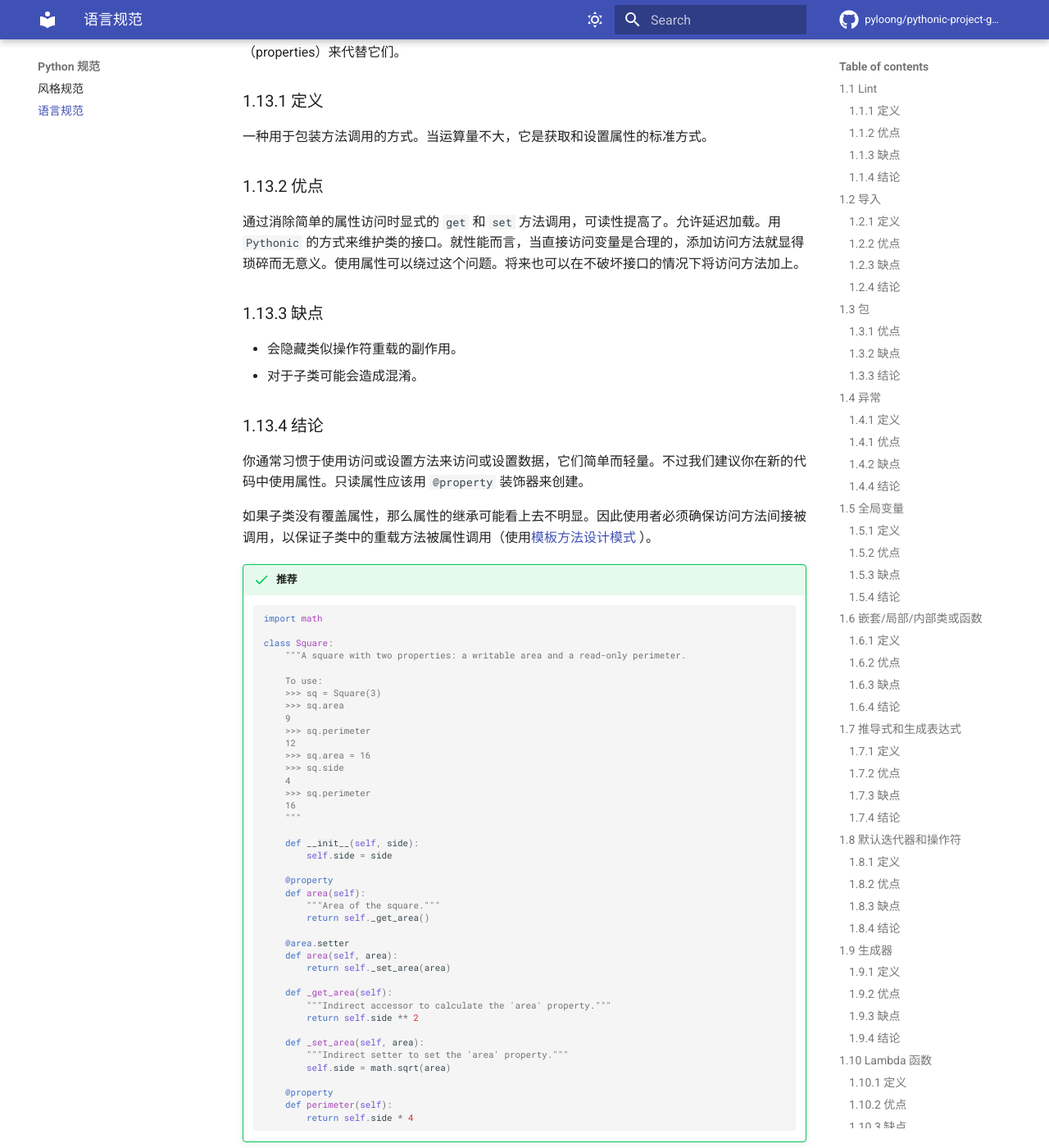
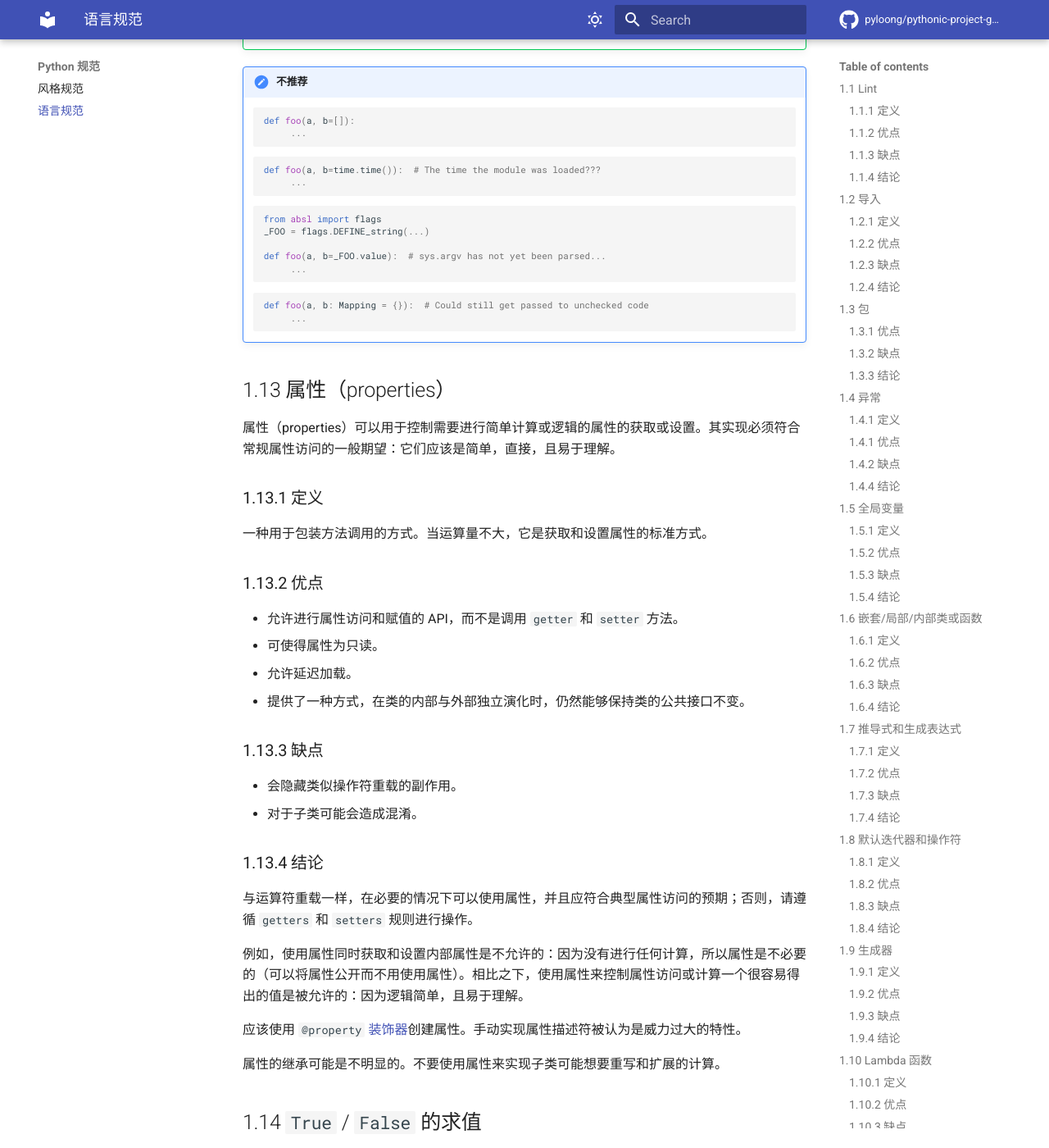
Before and after one commit to pyloong/pythonic-project-guidelines, an MkDocs documentation site: the page built from docs/standard/language_rules.md, in a window 1280 px wide and 1400 px high, scrolled down 12835 px. Shown: the whole window at 82% size. Built offline with MkDocs 1.6.1 and Material for MkDocs 9.7.7, drawn with Linux system fonts in a browser that asks for light colours; comment, search, counter and statistics services are not loaded; some of the changed text lies outside the part shown.

Commit message:
fix: 翻译调整

````diff
--- a/docs/standard/language_rules.md
+++ b/docs/standard/language_rules.md
@@ -69,7 +69,7 @@
 
 ## 1.2 导入
 
-只对包和模块使用 import 语句，而不是单独的类或函数。注意： `typing` 模块是个特例。
+只对包和模块使用 `import` 语句，而不是单独的类或函数。
 
 ### 1.2.1 定义
 
@@ -87,7 +87,14 @@
 
 - 使用 `import x` 来导入包和模块。
 - 使用 `from x import y`，其中 `x` 是包前缀，`y` 是不带前缀的模块名。
-- 使用 `from x import y as z`，如果两个要导入的模块都叫做 `y` 或者 `y` 太长了。
+- 在以下任一情况下使用 `from x import y as z`：
+
+    - 名字都为 `y` 的模块。
+    - `y` 与当前模块中顶级名称冲突。
+    - `y` 与作为公共 API 一部分的公共参数名称（例如功能）冲突。
+    - `y` 是一个长名称，使用不太方便。
+    - `y` 在代码上下文中过于通用（例如：`from storage.file_system import options as fs_options`）
+
 - 只有当 `z` 是标准缩写（例如，`numpy` 为 `np`）时，才使用 `import y as z`。
 
 例如，模块 `sound.effects.echo` 可以用如下方式导入：
@@ -113,15 +120,15 @@
 
 ## 1.3 包
 
-使用模块的全路径名来导入每个模块
+使用模块的全路径名来导入每个模块。
 
 ### 1.3.1 优点
 
-避免模块名冲突。查找包更容易。
+避免模块名称冲突或因模块搜索路径与作者预期不符而导致的错误导入。查找包更容易。
 
 ### 1.3.2 缺点
 
-部署代码变难，因为你必须复制包层次。
+因为要复制包层次结构，所以在部署代码时会更加困难。但是对于现代的部署机制来说，这并不是真正的问题。
 
 ### 1.3.3 结论
 
@@ -238,7 +245,7 @@
 - 永远不要使用 `expect:` 语句来捕获所有异常，也不要捕获 `Exception` 或者   `StandardError`，除非：
 
     - 重新触发该异常，或
-    - 你已经在当前线程的最外层（记得还是要打印一条错误消息）
+    - 在程序中创建一个隔离点，其中异常不会传播，而是被记录和抑制，例如通过保护线程的最外层块来防止程序崩溃。
 
   在异常这方面, Python 非常宽容， `expect:` 可以捕获所有拼写错误的名称， `sys.exit()` 调用， `Ctrl+C` 中断，`unittest`
   失败和所有你不想捕获的其他异常。
@@ -261,16 +268,17 @@
 
 ### 1.5.3 缺点
 
-- 破坏封装，例如使用全局状态管理数据库连接，同时连接到两个不同的数据库变得困难。
+- 破坏封装：这种设计可能会让有效目标的实现变得困难。例如使用全局状态来管理数据库连接，则同时连接两个不同的数据库变得困难（例如再迁移期间
+计算差异）。全局注册表也容易出现类似的问题。
 - 导入时可能改变模块行为，因为导入模块时会对模块级变量赋值。
 
 ### 1.5.4 结论
 
 避免使用全局变量。
 
-虽然模块级常量在技术上是变量，但是允许和鼓励使用。例如： `MAX_HOLY_HANDGRENADE_COUNT = 3` 。常量的命名必须使用全大写和下划线。具体请参阅命名规范。
+如果需要，全局变量应该仅在模块内部可用，并通过在名称前加上 `_` 前缀使其成为模块的内部变量。外部访问必须通过模块级的公共函数来访问。具体请参阅命名规范。请在注释或与注释相关的文档中说明使用可变全局状态的设计原因。
 
-如果需要，全局变量应该仅在模块内部可用，并通过在名称前加上 `_` 前缀使其成为模块的内部变量。外部访问必须通过模块级的公共函数来访问。具体请参阅命名规范。
+模块级常量是允许和鼓励使用的。例如： `_MAX_HOLY_HANDGRENADE_COUNT = 3` (对内部使用常量)或 `SIR_LANCELOTS_FAVORITE_COLOR = "blue"`(对公共 API 常量)。常量的命名必须使用全大写和下划线。具体请参阅命名规范。
 
 ## 1.6 嵌套/局部/内部类或函数
 
@@ -387,8 +395,7 @@
 
 ### 1.8.4 结论
 
-如果类型支持，就使用默认迭代器和操作符，例如列表、字典和文件。内建类型也定义了迭代器方法。优先考虑这些方法，而不是那些返回列表的方法。当然，这样遍历容器时，你将不能修改容器。除非特殊情况，否则不要使用
-Python 2 特定的迭代方法 `dict.iter*()` 。
+如果类型支持，就使用默认迭代器和操作符，例如列表、字典和文件。内建类型也定义了迭代器方法。优先考虑这些方法，而不是那些返回列表的方法。当然，这样遍历容器时，你将不能修改容器。
 
 !!! success "推荐"
 
@@ -412,7 +419,8 @@
 
 ### 1.9.1 定义
 
-所谓生成器函数，就是每当它执行一次生成 `yield` 语句，它就返回一个迭代器，这个迭代器生成一个值。生成值后，生成器函数的运行状态将被挂起，直到下一次生成。
+所谓生成器函数，就是每当它执行一次生成 `yield` 语句，它就返回一个迭代器，这个迭代器生成一个值。
+生成值后，生成器函数的运行状态将被挂起，直到需要下一次值为止。
 
 ### 1.9.2 优点
 
@@ -425,6 +433,10 @@
 ### 1.9.4 结论
 
 鼓励使用。注意在生成器函数的文档字符串中使用“`Yields:`”而不是“`Returns:`”。
+
+如果生成器管理着一个昂贵的资源，请确保强制进行清理。
+
+一个很好的清理方式是使用上下文管理器 [PEP-0533](https://peps.python.org/pep-0533/) 来包装生成器。
 
 ## 1.10 Lambda 函数
 
@@ -494,8 +506,7 @@
 
 ### 1.12.1 定义
 
-你可以在函数参数列表的最后指定变量的值，例如， `def(a, b=0):` 。如果调用 `foo` 时只带一个参数，则 `b` 被设为 `0`
-，如果带两个参数，则 `b` 的值等于第二个参数。
+你可以在函数参数列表的最后指定变量的值，例如， `def(a, b=0):` 。如果调用 `foo` 时只带一个参数，则 `b` 被设为 `0`，如果带两个参数，则 `b` 的值等于第二个参数。
 
 ### 1.12.2 优点
 
@@ -542,7 +553,10 @@
     ```
 
     ```python
-    def foo(a, b=FLAGS.my_thing):  # sys.argv has not yet been parsed...
+    from absl import flags
+    _FOO = flags.DEFINE_string(...)
+
+    def foo(a, b=_FOO.value):  # sys.argv has not yet been parsed...
          ...
     ```
 
@@ -553,7 +567,7 @@
 
 ## 1.13 属性（properties）
 
-访问和设置数据成员时，你通常会使用简单，轻量级的访问和设置函数。建议用属性（properties）来代替它们。
+属性（properties）可以用于控制需要进行简单计算或逻辑的属性的获取或设置。其实现必须符合常规属性访问的一般期望：它们应该是简单，直接，且易于理解。
 
 ### 1.13.1 定义
 
@@ -561,8 +575,10 @@
 
 ### 1.13.2 优点
 
-通过消除简单的属性访问时显式的 `get` 和 `set` 方法调用，可读性提高了。允许延迟加载。用 `Pythonic`
-的方式来维护类的接口。就性能而言，当直接访问变量是合理的，添加访问方法就显得琐碎而无意义。使用属性可以绕过这个问题。将来也可以在不破坏接口的情况下将访问方法加上。
+- 允许进行属性访问和赋值的 API，而不是调用 `getter` 和 `setter` 方法。
+- 可使得属性为只读。
+- 允许延迟加载。
+- 提供了一种方式，在类的内部与外部独立演化时，仍然能够保持类的公共接口不变。
 
 ### 1.13.3 缺点
 
@@ -571,57 +587,13 @@
 
 ### 1.13.4 结论
 
-你通常习惯于使用访问或设置方法来访问或设置数据，它们简单而轻量。不过我们建议你在新的代码中使用属性。只读属性应该用 `@property`
-装饰器来创建。
+与运算符重载一样，在必要的情况下可以使用属性，并且应符合典型属性访问的预期；否则，请遵循 `getters` 和 `setters` 规则进行操作。
 
-如果子类没有覆盖属性，那么属性的继承可能看上去不明显。因此使用者必须确保访问方法间接被调用，以保证子类中的重载方法被属性调用（使用[模板方法设计模式](https://en.wikipedia.org/wiki/Template_method_pattern)
-）。
+例如，使用属性同时获取和设置内部属性是不允许的：因为没有进行任何计算，所以属性是不必要的（可以将属性公开而不用使用属性）。相比之下，使用属性来控制属性访问或计算一个很容易得出的值是被允许的：因为逻辑简单，且易于理解。
 
-!!! success "推荐"
+应该使用 `@property` [装饰器](https://google.github.io/styleguide/pyguide.html#s2.17-function-and-method-decorators)创建属性。手动实现属性描述符被认为是威力过大的特性。
 
-    ```python
-    import math
-
-    class Square:
-        """A square with two properties: a writable area and a read-only perimeter.
-
-        To use:
-        >>> sq = Square(3)
-        >>> sq.area
-        9
-        >>> sq.perimeter
-        12
-        >>> sq.area = 16
-        >>> sq.side
-        4
-        >>> sq.perimeter
-        16
-        """
-
-        def __init__(self, side):
-            self.side = side
-
-        @property
-        def area(self):
-            """Area of the square."""
-            return self._get_area()
-
-        @area.setter
-        def area(self, area):
-            return self._set_area(area)
-
-        def _get_area(self):
-            """Indirect accessor to calculate the 'area' property."""
-            return self.side ** 2
-
-        def _set_area(self, area):
-            """Indirect setter to set the 'area' property."""
-            self.side = math.sqrt(area)
-
-        @property
-        def perimeter(self):
-            return self.side * 4
-    ```
+属性的继承可能是不明显的。不要使用属性来实现子类可能想要重写和扩展的计算。
 
 ## 1.14 `True` / `False` 的求值
 
@@ -681,7 +653,7 @@
         ```
 
 - 注意： `'0'` （即： `0` 作为字符串）的计算结果是 `True` 。
-- 注意： Numpy 数组可能会在隐式布尔上下文中引发异常。测试一组 `np.array`为空首选 `.size` 属性 （例如 `if not users.size`）。
+- 注意： Numpy 数组可能会在隐式布尔上下文中引发异常。测试一组 `np.array` 为空首选 `.size` 属性 （例如 `if not users.size`）。
 
 ## 1.16 词法作用域（Lexical Scoping）
 
@@ -764,7 +736,8 @@
 
 ### 1.17.3 缺点
 
-装饰器可以在函数的参数或返回值上执行任何操作，这可能导致让人惊异的隐藏行为。而且，饰器在导入时执行。从装饰器代码的失败中恢复更加不可能。
+装饰器可以在函数的参数或返回值上执行任何操作，这可能导致让人惊异的隐藏行为。此外，装饰器在对象定义时执行。
+对于模块级别的对象（类、模块函数等），此过程发生在导入时。从装饰器代码的失败中恢复更加不可能。
 
 ### 1.17.4 结论
 
@@ -819,21 +792,21 @@
 
 ## 1.20 新版 Python:`from __future__ imports`
 
-新的语言版本的语义变化可能会通过特殊的 future import 进行控制，以便在早期的运行时环境中以文件为基础启用它们。
+可以使用导入 future 这种特殊操在老版本中使用新版本的语法特性。
 
 ### 1.20.1 定义
 
-能够通过 `from __future__ import` 语句打开一些更现代的功能，可以尽早使用预期的未来 Python 版本中的功能。
+使用 `from __future__ import` 语句可以在老版本中启用新版本的功能。
 
 ### 1.20.2 优点
 
-- 事实证明，这可以使运行时版本升级更加顺利，因为可以在每个文件的基础上进行更改，同时声明兼容性并防止这些文件内的回归。
-- 现代代码更易于维护，因为它不太可能积累技术债务，而技术债务在未来的运行时升级期间会出现问题。
+经验证明，在声明兼容性并防止这些文件中的回归的同时，对每个文件进行更改，可以使运行时版本升级更加平滑。
+现代代码更易于维护，因为它不太可能在将来的运行时升级期间积累技术债务。
 
 ### 1.20.3 缺点
 
-- 在引入所需的 future 语句之前，此类代码可能无法在非常旧的解释器版本上运行。
-- 在支持极其广泛的环境的项目中，这种需求更为常见。
+- 没有引入所需的 future 语句时，这些代码可能无法在老版本的解释器版本上运行。
+- 在支持各种环境的项目中，这种需求更为常见。
 
 ### 1.20.4 结论
 
@@ -841,26 +814,18 @@
 
 推荐使用 `from __future__ import` 语句。所有的新代码都应该包含以下内容，现有的代码也应该在有条件的情况下进行兼容更新。
 
-在 3.5 版本（而不是 >= 3.7）上执行的代码中，导入：
+在 3.5 或更早的版本（而不是 >= 3.7）上执行的代码中，导入：
 
 ```python
 from __future__ import generator_stop
 ```
 
-获取有关这些导入的更多信息，请参阅 [absolute imports](https://www.python.org/dev/peps/pep-0328/)
-、 [division behavior](https://google.github.io/styleguide/pyguide.html)
-和 [the print function](https://www.python.org/dev/peps/pep-3105/)。
+有关更多信息，请阅读 [Python future](https://docs.python.org/3/library/__future__.html) 语句定义文档。
 
-即使当前在模块中没有使用这些导入，也请不要忽略或删除它们，除非代码仅适用于 Python 3 版本。最好始终在所有文件中包含 `future`
-的导入，以便在有人开始使用这些特性时，不会在以后的编辑中忘记它们。
+不要删除这些导入，除非您确信代码在当前环境运行没有问题。即使您现在没有使用当前代码中特定的 future 导入启用的特性，
+保留这些导入便于以后修改代码时直接使用。
 
 还有一些其他的 `from __future__` 语句，可以在需要的时候使用。
-
-**`six` 、 `future` 和 `past`**
-
-当项目同时需要支持 Python 2 和 3 版本时，可以使用 [`six`](https://pypi.org/project/six/)
-、 [`future`](https://pypi.org/project/future/) 和 [`past`](https://pypi.org/project/past/) 。
-这些库就是为了让代码实现更清晰简单而存在的。
 
 ## 1.21 代码类型标注
 
````
Also changed, not shown: other parts of docs/standard/language_rules.md (+4 -4 lines), docs/standard/style_rules.md (+170 -143 lines).
